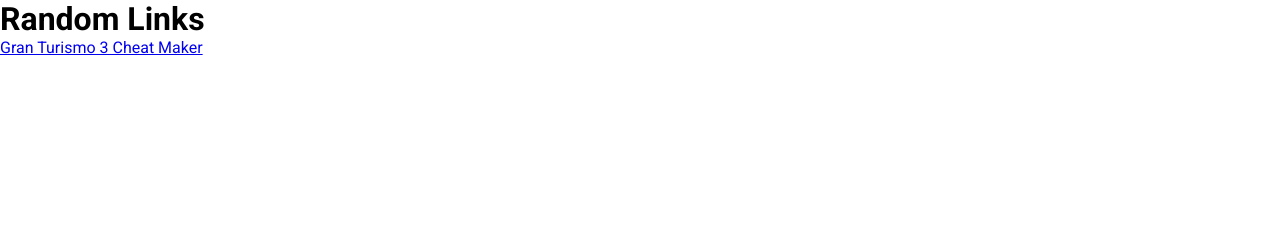
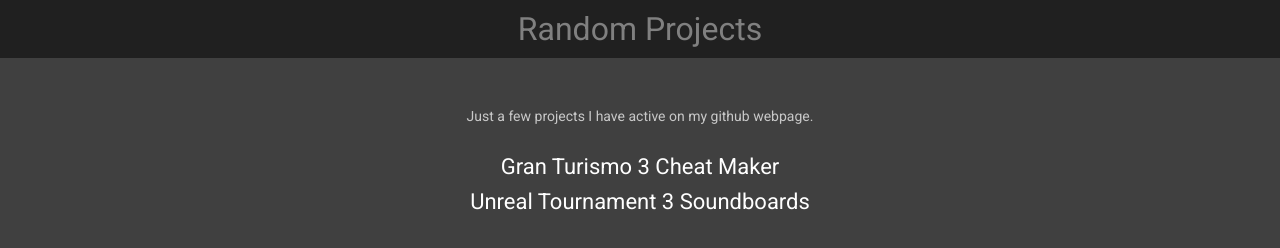
Before and after one commit to scottadkin/scottadkin.github.io, a plain HTML site: page index.html in a window 1280 px wide. Drawn offline with Linux system fonts and the light colour scheme.

Commit message:
Added ut3 link

```diff
--- a/css/main.css
+++ b/css/main.css
@@ -5,3 +5,39 @@
     padding:0;
     margin:0;
 }
+
+body{
+    background-color:rgb(64,64,64);
+}
+
+h1{
+    text-align: center;
+    font-weight:normal;
+    color:white;
+    padding:10px;
+    margin-bottom:25px;
+    background-color:rgb(32,32,32);
+    color:rgb(128,128,128);
+}
+
+.links a{
+    color:white;
+    text-decoration: none;
+    text-align: center;
+    font-size:22px;
+}
+
+.links a:hover{
+    color:yellow;
+}
+
+.link{
+    padding:5px;
+}
+
+.info{
+    text-align:center;
+    padding:25px;
+    color:rgb(200,200,200);
+    font-size:14px;
+}
--- a/index.html
+++ b/index.html
@@ -1,20 +1,28 @@
 <!DOCTYPE html>
 <html lang="en">
     <head>
-        <title>Page Title...</title>
+        <title>Random Projects</title>
         <meta charset="utf-8"/>
         <link rel="stylesheet" type="text/css" href="css/main.css"/>
     </head>
 
         <body>
         <div id="wrapper">
-            <h1>Random Links</h1>
+            <h1>Random Projects</h1>
+            <div class="info">
+                Just a few projects I have active on my github webpage.
+            </div>
             <div class="links">
                 <a href="gt3cheatmaker/index.html">
                     <div class="link">
                         Gran Turismo 3 Cheat Maker
                     </div>
                 </a>
+                <a href="ut3/index.html">
+                    <div class="link">
+                        Unreal Tournament 3 Soundboards
+                    </div>
+                </a>
             </div>
         </div>
     </body>
```
